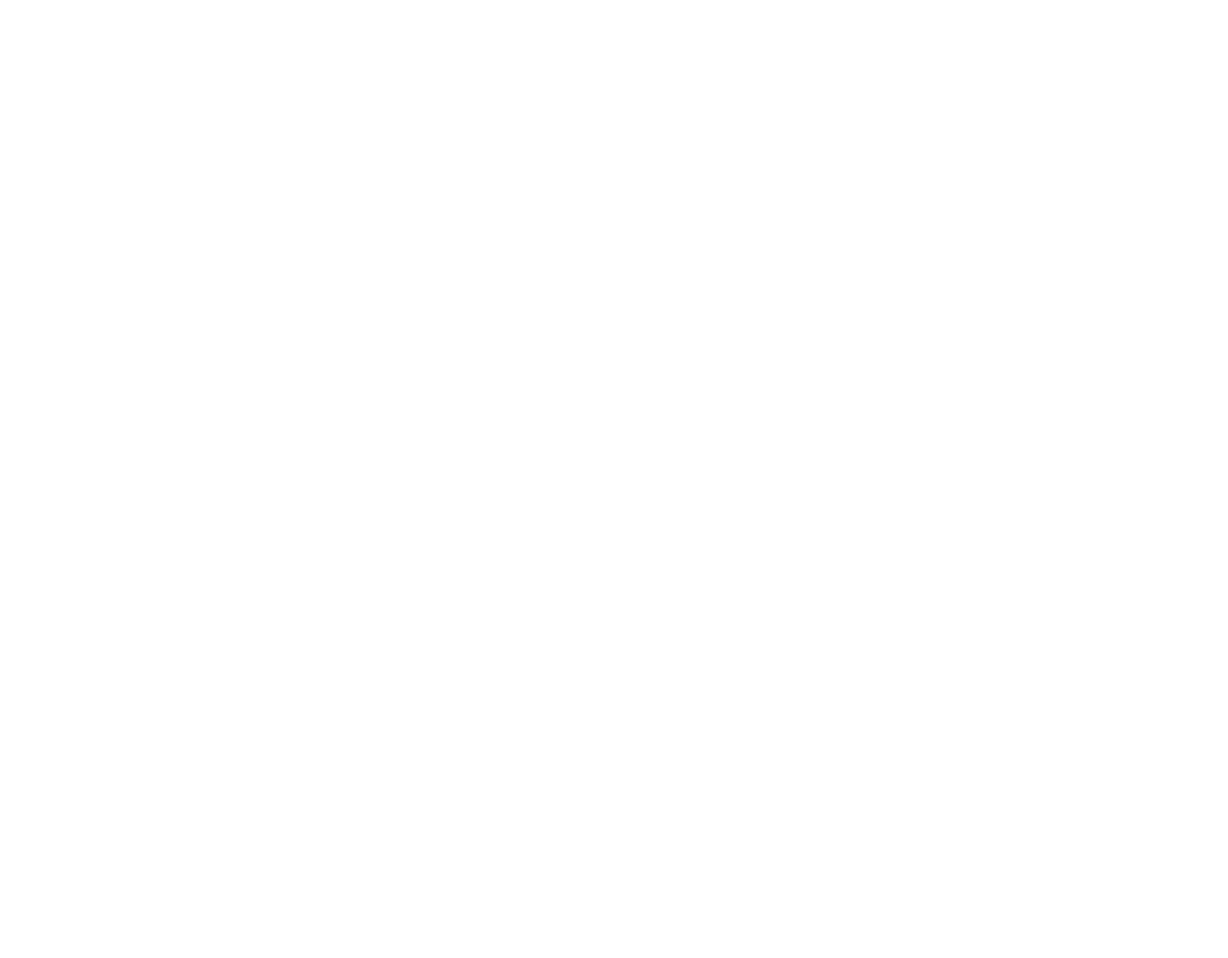
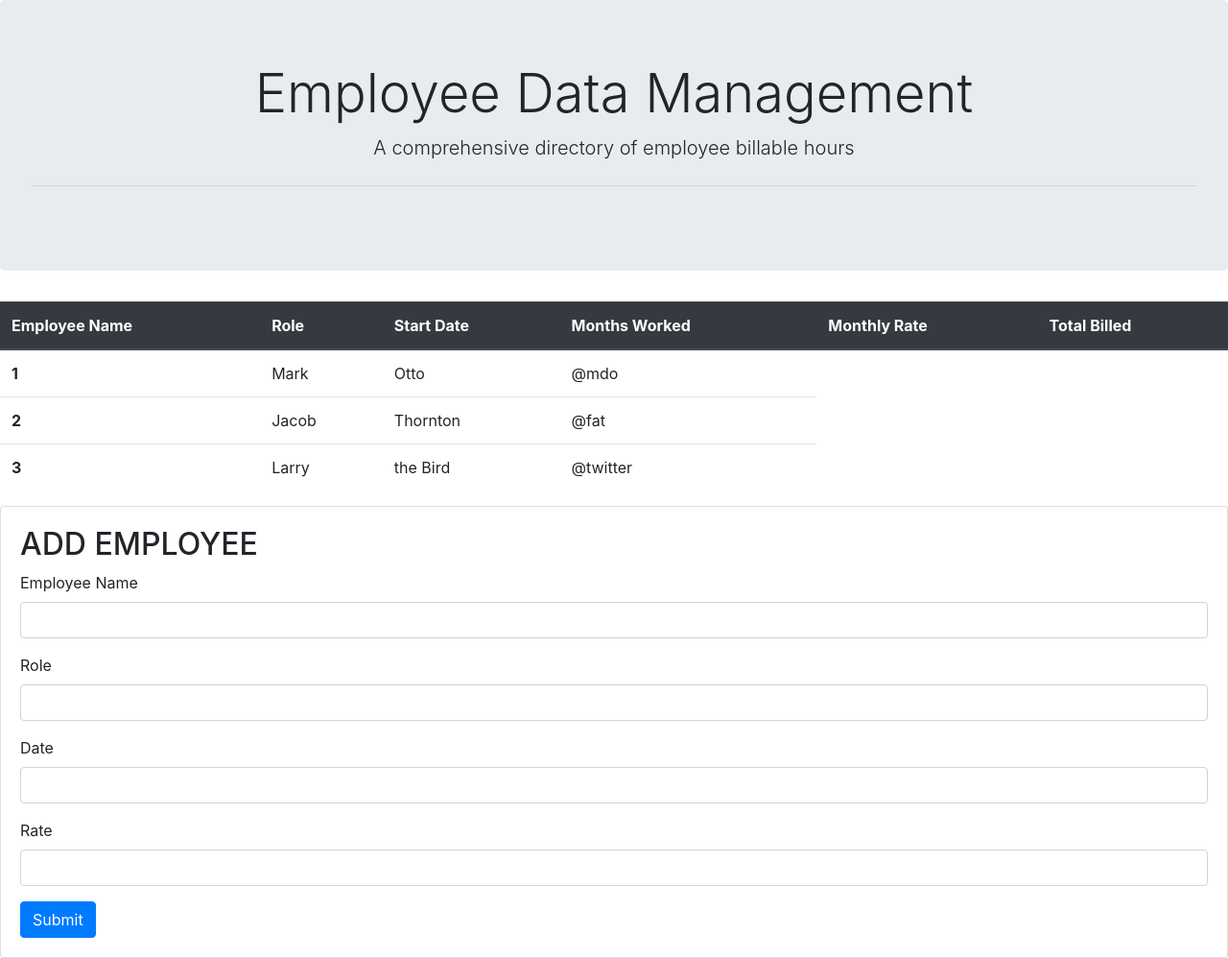
Before and after one commit to syeda-zaidi/DatabaseActivity, a plain HTML site: page index.html in a window 1280 px wide. Shown: the whole page at 96% size. Before the commit the page ends 800 px from the top, so only its background shows below. Drawn offline with nearby package versions, Linux system fonts and the light colour scheme.

Commit message:
added html framework

```diff
--- a/index.html
+++ b/index.html
@@ -12,4 +12,81 @@
   <script type="text/javascript" src="./assets/javascript/app.js"></script>
 </head>
 
+<body>
+
+  <div class="jumbotron text-center">
+    <h1 class="display-4">Employee Data Management </h1>
+    <p class="lead">A comprehensive directory of employee billable hours </p>
+    <hr class="my-4">
+  </div>
+
+  <table class="table">
+    <thead class="thead-dark">
+      <tr>
+        <th scope="col">Employee Name </th>
+        <th scope="col">Role</th>
+        <th scope="col">Start Date</th>
+        <th scope="col">Months Worked</th>
+        <th scope="col">Monthly Rate</th>
+        <th scope="col">Total Billed</th>
+      </tr>
+    </thead>
+    <tbody>
+      <tr>
+        <th scope="row">1</th>
+        <td>Mark</td>
+        <td>Otto</td>
+        <td>@mdo</td>
+      </tr>
+      <tr>
+        <th scope="row">2</th>
+        <td>Jacob</td>
+        <td>Thornton</td>
+        <td>@fat</td>
+      </tr>
+      <tr>
+        <th scope="row">3</th>
+        <td>Larry</td>
+        <td>the Bird</td>
+        <td>@twitter</td>
+      </tr>
+    </tbody>
+  </table>
+
+  <div class="card">
+    <div class="card-body">
+      <h2>ADD EMPLOYEE</h2>
+
+      <form>
+        <div class="form-group">
+          <label for="name-input">Employee Name</label>
+          <input type="text" class="form-control" id="name-input" >
+        </div>
+        <div class="form-group">
+          <label for="role-input">Role</label>
+          <input type="text" class="form-control" id="role-input" >
+        </div>
+        <div class="form-group">
+          <label for="date-input">Date</label>
+          <input type="text" class="form-control" id="date-input">
+        </div>
+        <div class="form-group">
+          <label for="rate-input">Rate</label>
+          <input type="text" class="form-control" id="rate-input" >
+        </div>
+      </form>
+
+      <button class="btn btn-primary" id="submit-btn">Submit</button>
+
+
+    </div>
+  </div>
+
+
+
+
+</body>
+
+
+
 </html>
```
Lines whose indentation alone changed are shown as unchanged.
